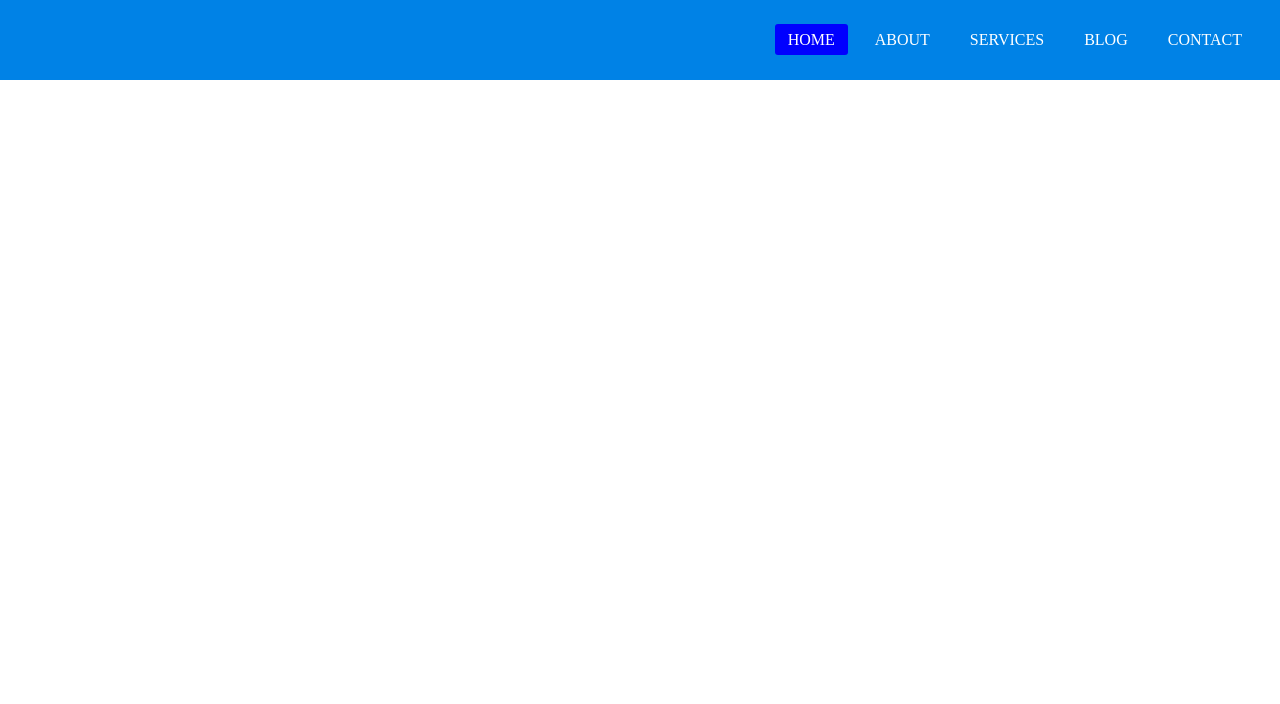
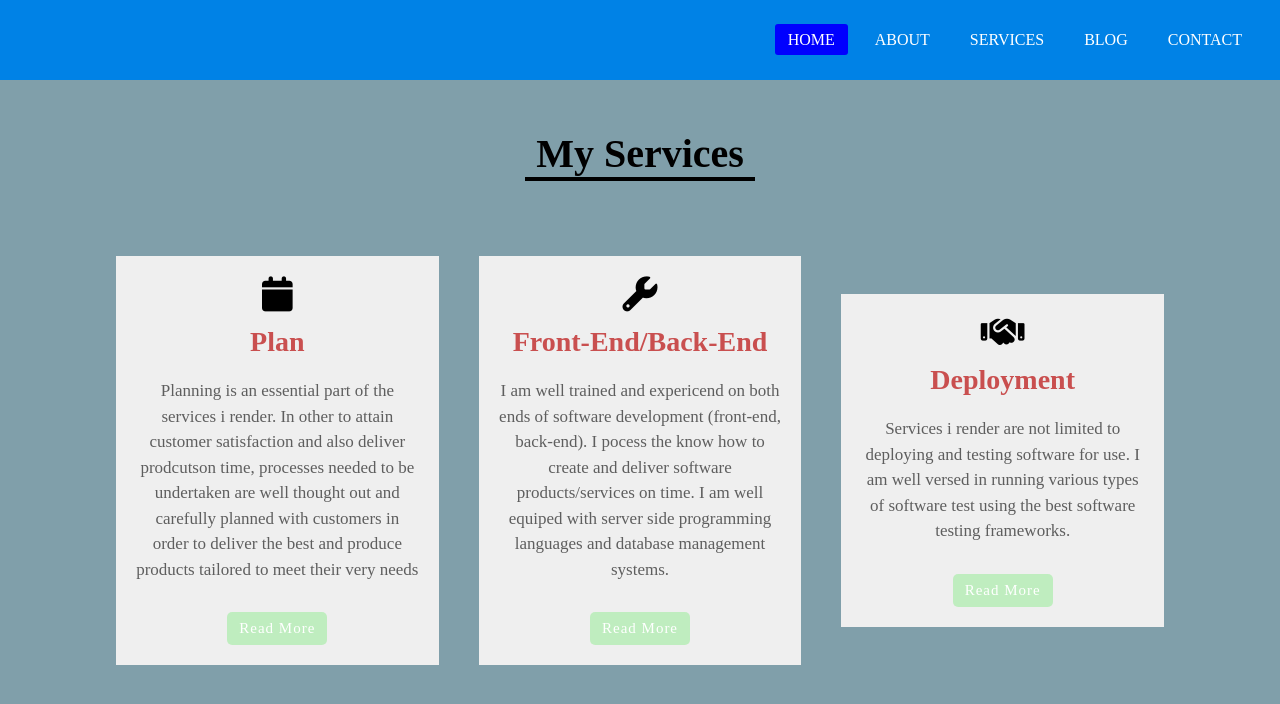
Before and after one commit to natecodex/myproject, a plain HTML site: page services.html in a window 1280 px wide. Drawn offline with Linux system fonts and the light colour scheme.

Commit message:
second commit

```diff
--- a/services.html
+++ b/services.html
@@ -4,8 +4,9 @@
     <meta charset="UTF-8">
     <meta http-equiv="X-UA-Compatible" content="IE=edge">
     <meta name="viewport" content="width=device-width, initial-scale=1.0">
+    <link rel="stylesheet" type="text/css" href="https://cdnjs.cloudflare.com/ajax/libs/font-awesome/6.4.0/css/all.min.css">
     <link rel="stylesheet" href="style.css">
-    <title>My Portfolio</title>
+    <title>My Services</title>
 </head>
 <body>
     <nav>
@@ -17,6 +18,66 @@
             <li><a href="contact.html">Contact</a> </li>
         </ul>
     </nav>
+    <div class="section">
+        <div class ="title">
+            <h1>My Services</h1>
+        </div>
+        <div class="services">
+            <div class="card">
+                <div class="icon">
+                    <i class="fa fa-calendar"></i>
+                </div>
+                <h2>Plan</h2>
+                <p>
+                    Planning is an essential part of the services i render.
+                    In other to attain customer satisfaction and also deliver
+                    prodcutson time, processes needed  to be undertaken
+                    are well thought out and carefully planned with customers
+                    in order to deliver the best and produce products tailored
+                     to meet their very needs
+                </p>
+                      <a href="" class="button">Read More</a>
+
+            </div>
+
+
+            <div class="card">
+                <div class="icon">
+                    <i class="fas fa-wrench"></i>
+                </div>
+                <h2>Front-End/Back-End</h2>
+                <p>
+                    I am well trained and expericend on both ends of software development
+                     (front-end, back-end). I pocess the know how to create and deliver software
+                      products/services on time. I am well equiped with server side programming
+                      languages and database management systems.
+                </p>
+                      <a href="" class="button">Read More</a>
+
+            </div>
+
+
+
+
+
+            <div class="card">
+                <div class="icon">
+                    <i class="fas fa-handshake"></i>
+                </div>
+                <h2>Deployment</h2>
+                <p>
+                 Services i render are not limited to deploying and testing software for use.
+                 I am well versed in running various types of software test using the best software
+                 testing frameworks.
+                </p>
+                      <a href="" class="button">Read More</a>
+
+            </div>
+        </div>
+    </div>
+
+
+
 
 </body>
 </html>
--- a/style.css
+++ b/style.css
@@ -7,7 +7,21 @@
 }
 body{
     font-family: montserrat;
+background-color: #809faa;
+}
+.title h1{
+    text-align: center;
+    padding-top:50px;
+    font-size: 42px;
 
+}
+.title h1::after{
+    content: "";
+    height: 4px;
+    width: 230px;
+    background-color: #000;
+    display: block;
+    margin: auto;
 }
 nav{
     background: #0082e6;
@@ -65,3 +79,82 @@ a.active,a:hover{
     transform: translate(-50%, -50%);
     color: white;
 }
+.title h1{
+    text-align: center;
+    padding-top: 50px;
+    font-size: 40px;
+}
+.title h1::after{
+    content:"";
+    height: 4px;
+    width: 230px;
+    background-color: #000;
+    display: block;
+    margin: auto;
+}
+.services{
+    width: 85%;
+    display: flex;
+    justify-content: space-between;
+    align-items: center;
+    margin: 75px auto;
+    text-align: center;
+}
+.card{
+    width: 100%;
+    display: flex;
+    justify-content: space-between;
+    align-items: center;
+    flex-direction: column;
+    margin: 0px 20px;
+    padding: 20px 20px;
+    background-color: #efefef;
+    border-radius: 1opx;
+    cursor: pointer;
+
+}
+.card:hover{
+    background-color: #b8d4de;
+    transition: 0.4s ease;
+
+}
+.card .icon{
+    font-size: 35px;
+    margin-bottom: 10px;
+}
+.card h2{
+    font-size: 28px;
+    color: #c94f4f;
+    margin-bottom: 20px;
+}
+.card p{
+    font-size:17px;
+    margin-bottom: 30px;
+    line-height: 1.5;
+    color: #5e5e5e;
+}
+.button{
+    font-size: 15px;
+    text-decoration: none;
+    color:#fff;
+    background-color: #00e60033;
+    padding: 8px 12px;
+    border-radius: 5px;
+    letter-spacing: 1px;
+}
+.button:hover{
+    background-color: #c94f4f;
+    transition: 0.4s ease;
+
+}
+@media screen and (max-width:940px){
+    .services{
+        display: flex;
+        flex-direction: column;
+    }
+    .card{
+        width: 85%;
+        display: flex;
+        margin: 20px 0px;
+    }
+}
```
